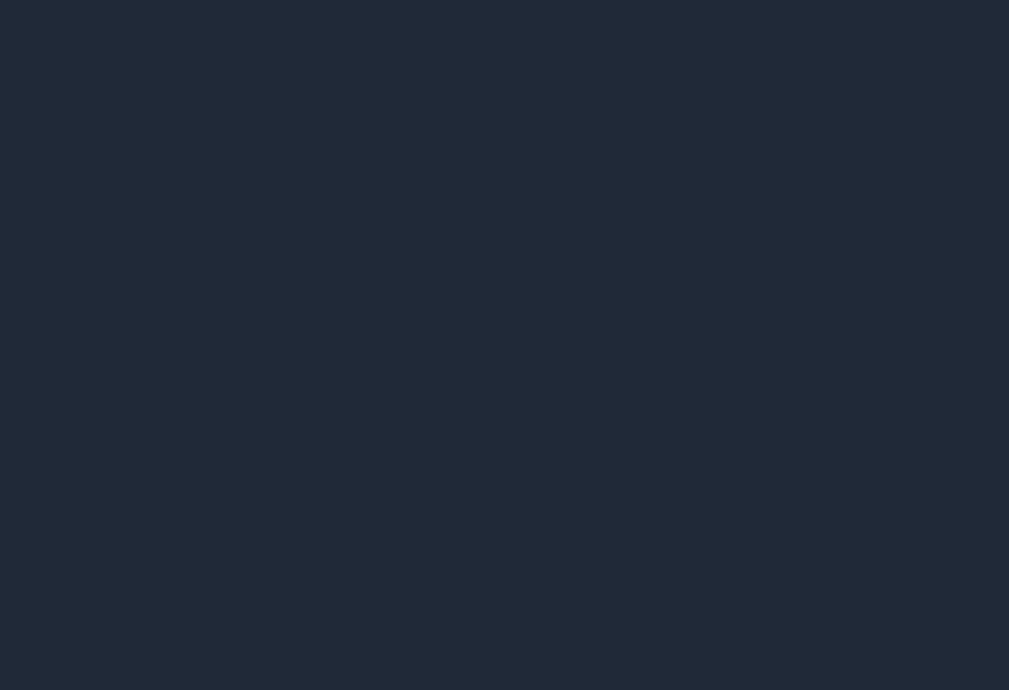
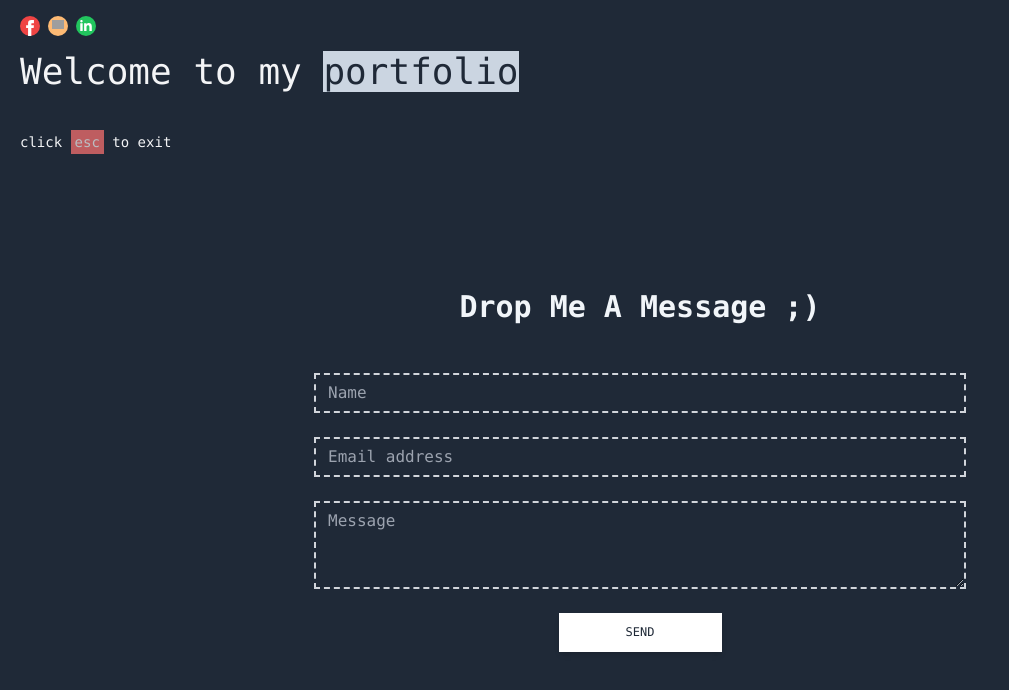
Before and after one commit to l3rbildaj/bash-portfolio, a React (Vite) app: page /contact in a window 1280 px wide. Before the commit this address had no page. Shown: the top 690 px of the page, without its empty margins (0-1009 px from the left). Built offline with nearby package versions, Linux system fonts and the light colour scheme; grey boxes are pictures that could not be loaded.

Commit message:
adding contact form and modifying terminal page

```diff
--- a/package.json
+++ b/package.json
@@ -9,6 +9,8 @@
     "preview": "vite preview"
   },
   "dependencies": {
+    "@emailjs/browser": "^3.10.0",
+    "emailjs": "^4.0.1",
     "react": "^18.2.0",
     "react-dom": "^18.2.0",
     "react-router-dom": "^6.8.2"
--- a/src/App.jsx
+++ b/src/App.jsx
@@ -3,6 +3,7 @@ import { Routes, Route } from 'react-router-dom';
 
 import "./App.css";
 import Layout from './components/layout';
+import Contact from './pages/contact';
 import Projects from './pages/projects';
 import Terminal from './pages/terminal';
 
@@ -27,6 +28,10 @@ function App() {
               path='/projects'
               element={<Projects/>}
         />
+        <Route
+              path='/contact'
+              element={<Contact/>}
+        />
 </Route>
 
 
--- a/src/commands/commands.js
+++ b/src/commands/commands.js
@@ -12,9 +12,12 @@ export const commands = {
         >> about
         >> expierence
         >> skills
+        >> touch
         >> email
-        >> clear ("clear the terminal -> clear the mind ;)")
-        >> play  ("a game i created")
+        >> instagram
+        >> github
+        >> clear ("clear the terminal === clear the mind ;)")
+        >> exit
         >> suprise ("are you sure ?")
 
     [NOTE]you can navigate the history using the up and down arrow keys.
@@ -45,7 +48,7 @@ export const commands = {
     ###### #    # #      # ###### #    # ###### #    #  ####  ######  ####
 -------------------------------------------------------------------------------
     IZI-Protiene :
-                    position => backend/frontend Developer.
+                    position => backend & frontend Developer.
                     url => "https://domain.com"
 
     still searching for new experiences !
@@ -75,7 +78,14 @@ export const commands = {
     "suprise":"",
     "hi":"welcome !",
     "hello":"this portfolio was made with love ! ;)",
-    "email":"youssefelmofaker@icloud.com",
+    "how are you" :"m great what abot you !",
     "suprise":"wait for it ...",
-    "play":"wait for it..."
+    "exit":"sorry to cya leave :( ...",
+    "touch":`
+   ╺┳┓┏━┓┏━┓┏━┓   ┏┳┓┏━╸   ┏━┓   ┏┳┓┏━╸┏━┓┏━┓┏━┓┏━╸┏━╸
+    ┃┃┣┳┛┃ ┃┣━┛   ┃┃┃┣╸    ┣━┫   ┃┃┃┣╸ ┗━┓┗━┓┣━┫┃╺┓┣╸     💻
+   ╺┻┛╹┗╸┗━┛╹     ╹ ╹┗━╸   ╹ ╹   ╹ ╹┗━╸┗━┛┗━┛╹ ╹┗━┛┗━╸
+    `,
+    "github":"i am redirecting you ^^ cya...",
+    "instagram":"i am redirecting you ^^ cya...",
 }
--- a/src/components/layout.jsx
+++ b/src/components/layout.jsx
@@ -17,9 +17,9 @@ export default function Layout() {
     return (<div class="coding inverse-toggle h-screen px-5 pt-4 text-gray-100 text-sm font-mono subpixel-antialiased
     bg-transparent  pb-6  leading-normal ">
         <div class="top mb-2 flex">
-            <div class="h-5 w-5 bg-red-500 rounded-full"><a href=""><img className="w-2/5 mx-auto pt-1" src={facebookicon} alt=""/></a></div>
-            <div class="ml-2 h-5 w-5 bg-orange-300 rounded-full"><a href=""><img className="w-3/5 mx-auto pt-1" src={instagramicon} alt=""/></a></div>
-            <div class="ml-2 h-5 w-5 bg-green-500 rounded-full"><a href=""><img className="w-3/5 mx-auto pt-1" src={linkedinicon} alt=""/></a></div>
+            <div class="h-5 w-5 bg-red-500 rounded-full"><a href="https://www.facebook.com/you.ker.39"><img className="w-2/5 mx-auto pt-1" src={facebookicon} alt=""/></a></div>
+            <div class="ml-2 h-5 w-5 bg-orange-300 rounded-full"><a href="https://www.instagram.com/you.___.ker/"><img className="w-3/5 mx-auto pt-1" src={instagramicon} alt=""/></a></div>
+            <div class="ml-2 h-5 w-5 bg-green-500 rounded-full"><a href="https://www.linkedin.com/in/youssef-elmofaker-191992267/"><img className="w-3/5 mx-auto pt-1" src={linkedinicon} alt=""/></a></div>
         </div>
         <div class="mt-4 flex flex-col gap-10 relative">
             <p className='text-4xl'>Welcome to my <span className="bg-slate-300 text-gray-800">portfolio</span></p>
--- a/src/components/projectCard.jsx
+++ b/src/components/projectCard.jsx
@@ -14,7 +14,7 @@ export default function ProjectCard({name, picture, description, github_link}) {
     return(
         <>
 
-        <div className="relative transform transition duration-500 hover:shadow-2xl hover:scale-95 hover:border-solid border-dashed border-white border-2 w-screen md:w-1/3 p-3">
+        <div className="relative transform transition duration-500 hover:shadow-2xl hover:shadow-white hover:scale-95 hover:border-solid border-dashed border-white border-2 w-screen md:w-1/3 p-3">
             <img className="mx-auto m-4" src={"/src/assets/"+picture} alt="" />
             <div className="opacity-0 absolute gap-5 flex-col items-center  transform transition duration-100 hover:opacity-100  hover:flex hover:bg-gray-800 hover:bg-opacity-80 inset-0 w-full h-full">
                 <h1 className="text-xl">#{name}</h1>
--- a/src/index.css
+++ b/src/index.css
@@ -11,5 +11,30 @@
 
 
 body {
-    background-color:rgb(31 41 55);;
+    background-color:rgb(31 41 55);
 }
+
+
+.writer {
+    animation: typing 5s steps(30, end), blink .75s step-end;
+    overflow: hidden;
+    white-space: nowrap;
+
+}
+@keyframes typing {
+    from {
+        width: 0%
+    }
+    to {
+        width: 100%
+    }
+}
+
+@keyframes blink {
+    from, to {
+        border-color: transparent
+    }
+    50% {
+        border-color: orange;
+    }
+}
--- /dev/null
+++ b/src/pages/contact.jsx
@@ -0,0 +1,139 @@
+import React, { useEffect, useRef, useState } from "react";
+import { useNavigate } from "react-router-dom";
+import { send } from "@emailjs/browser";
+
+
+
+
+export default function Contact(){
+    const [side , setSide] = useState(1);
+    const nameRef = useRef(null)
+    const emailRef = useRef(null)
+    const contentRef = useRef(null)
+    const nav = useNavigate();
+
+    const handleHoverEnter=(e)=>{
+        if (nameRef.current.value === "" || emailRef.current.value === "" || contentRef.current.value === "") {
+
+            e.target.className += (side === 1)?"ml-50 mr-0":"mr-50 ml-0"
+            setSide(side*-1)
+            e.target.disabled = true;
+            return;
+        }
+        e.target.disabled = false;
+
+    }
+
+
+    const handleSubmit=()=>{
+        send("service_dm7woe4","template_vueyfhn",{
+            message: contentRef.current.value,
+            to_name:"youssef elmofaker",
+            from_name:nameRef.current.value,
+
+        },"sS9GoFHUl-5Jh3fti").then(message=>{console.log(message);nav("/")}).catch(err=>console.log(err=>console.log(err)))
+    }
+
+
+
+    useEffect(()=>{
+        window.addEventListener("keydown",(e)=>{
+            if (e.keyCode == "27") {
+                nav("/");
+            }
+        })
+
+
+    })
+
+
+
+
+
+    return (<>
+    <p>click <span className="bg-red-400 animate-pulse p-1">esc</span> to exit</p>
+    <div class="container my-24 px-6 mx-auto">
+
+
+    <section class="mb-32 text-center ">
+      <div class="max-w-[700px] mx-auto px-3 lg:px-6">
+        <h2 class="text-3xl font-bold mb-12 text-slate-100 font-inconsolata">Drop Me A Message {";)"}</h2>
+        <form onSubmit={(e)=>e.preventDefault()}>
+          <div class="form-group mb-6">
+            <input ref={nameRef} type="text" class="form-control block
+              w-full
+              px-3
+              py-1.5
+              text-base
+              font-normal
+              text-white
+              bg-transparent
+              border-2 border-dashed border-gray-300
+              transition
+              duration-300
+              ease-in-out
+              m-0
+              focus:shadow-lg focus:scale-105 focus:shadow-white focus:outline-none" id="exampleInput7"
+              placeholder="Name" autoComplete="off"/>
+          </div>
+          <div class="form-group mb-6">
+            <input ref={emailRef} type="email" class="form-control block
+              w-full
+              px-3
+              py-1.5
+              text-base
+              font-normal
+              text-white
+              bg-transparent
+              border-2 border-dashed border-gray-300
+              transition
+              duration-300
+              ease-in-out
+              m-0
+              focus:shadow-lg focus:scale-105 focus:shadow-white focus:outline-none" id="exampleInput8"
+              placeholder="Email address" autoComplete="off"/>
+          </div>
+          <div class="form-group mb-6">
+            <textarea ref={contentRef} class="
+              form-control
+              block
+              w-full
+              px-3
+              py-1.5
+              text-base
+              font-normal
+              text-white
+              bg-transparent
+              border-2 border-dashed border-gray-300
+              transition
+              duration-300
+              ease-in-out
+              m-0
+              focus:shadow-lg focus:scale-105 focus:shadow-white focus:outline-none
+            " id="exampleFormControlTextarea13" rows="3" placeholder="Message"></textarea>
+          </div>
+          <div className="w-full flex ">
+          <button type="submit" class="
+            w-1/4
+            mx-auto
+            px-6
+            py-2.5
+            bg-white
+            text-gray-800
+            border-2 border-solid border-white
+            font-medium
+            text-xs
+            leading-tight
+            uppercase
+            shadow-md
+            transform transition duration-300 ease-in-out
+            hover:bg-transparent hover:shadow-md hover:shadow-white hover:text-white
+            focus:bg-blue-700 focus:shadow-lg focus:outline-none focus:ring-0
+            active:bg-blue-800 active:shadow-lg
+            " onMouseEnter={handleHoverEnter} onClick={handleSubmit} >Send</button></div>
+     </form> </div>
+    </section>
+
+
+  </div></>)
+}
```
Also changed, not shown: src/pages/terminal.jsx (+53 -15 lines), 1 other file (tests, documents, lock files or other folders).
